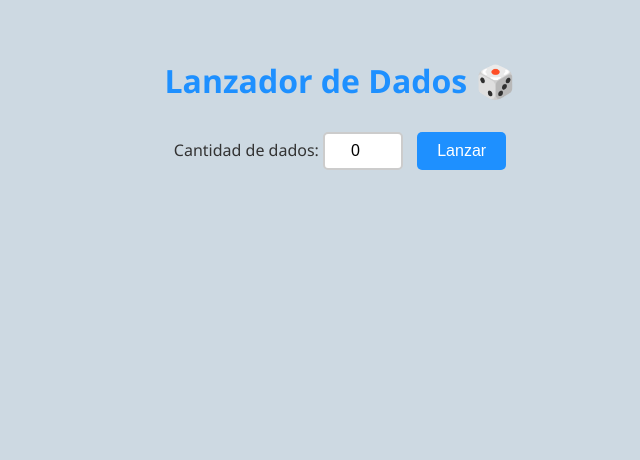
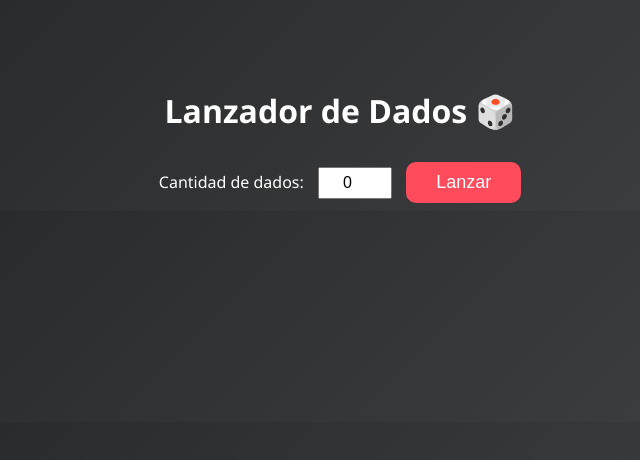
Before and after one commit to JuanDpaRo/lanzador-dados-django, a Django app: page / in a window 1280 px wide. Shown: the top 460 px of the page, without its empty margins (300-940 px from the left). Run offline with Django 5.2, Linux system fonts and the light colour scheme.

Commit message:
Actualizar estilo

```diff
--- a/dados/static/dados/estilo.css
+++ b/dados/static/dados/estilo.css
@@ -1,51 +1,50 @@
 body {
-    background-color: #cdd9e2;
-    font-family: 'Segoe UI', Tahoma, Geneva, Verdana, sans-serif;
+    background: linear-gradient(135deg, #232526, #414345);
+    color: #fff;
+    font-family: 'Segoe UI', sans-serif;
     text-align: center;
-    padding: 30px;
-    color: #333;
+    padding-top: 60px;
   }
 
   h1 {
-    color: #1e90ff;
     margin-bottom: 30px;
   }
 
-form {
+  .inputs {
     margin-bottom: 20px;
   }
 
-input[type="number"] {
-    padding: 8px;
+  input {
+    margin: 0 10px;
+    padding: 5px;
+    font-size: 16px;
     width: 60px;
-    font-size: 16px;
     text-align: center;
-    border: 2px solid #cccccc;
-    border-radius: 5px;
+  }
+
+  .dados {
+    display: flex;
+    justify-content: center;
+    gap: 20px;
+    flex-wrap: wrap;
+    margin: 30px auto;
+  }
+
+  .dado {
+    font-size: 80px;
+    transition: transform 0.3s ease;
   }
 
   button {
-    padding: 10px 20px;
-    font-size: 16px;
-    background-color: #1e90ff;
+    padding: 10px 30px;
+    font-size: 18px;
+    background-color: #ff4b5c;
     color: white;
     border: none;
-    border-radius: 5px;
+    border-radius: 10px;
     cursor: pointer;
-    margin-left: 10px;
   }
 
   button:hover {
-    background-color: #0b76d1;
+    background-color: #ff6c7a;
   }
-
-.dado {
-    font-size: 60px;
-    margin: 15px;
-    display: inline-block;
-    transition: transform 0.2s ease-in-out;
-}
-
-.dado:hover {
-    transform: scale(1.1);
-}
```
Lines whose indentation alone changed are shown as unchanged.
